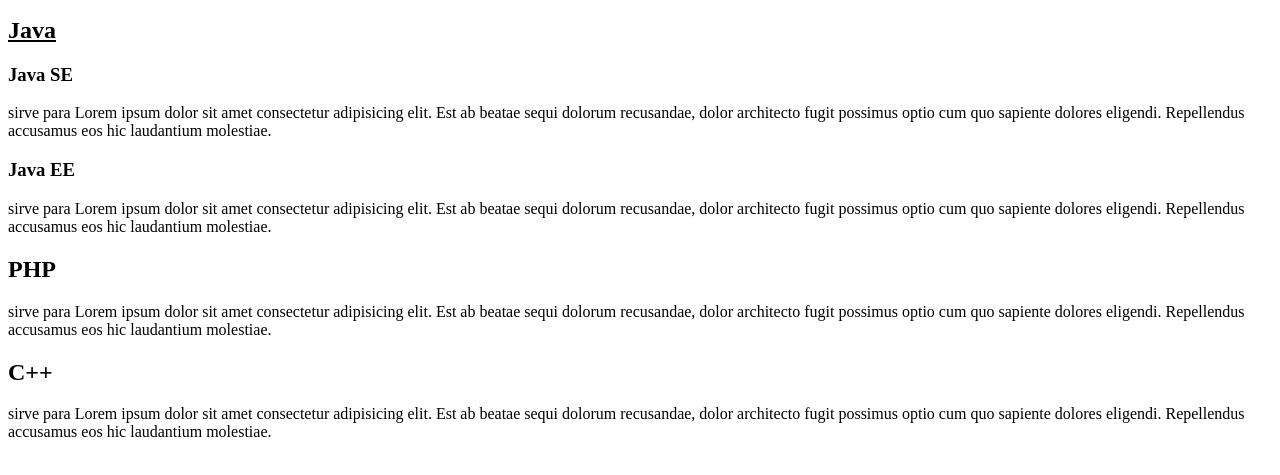
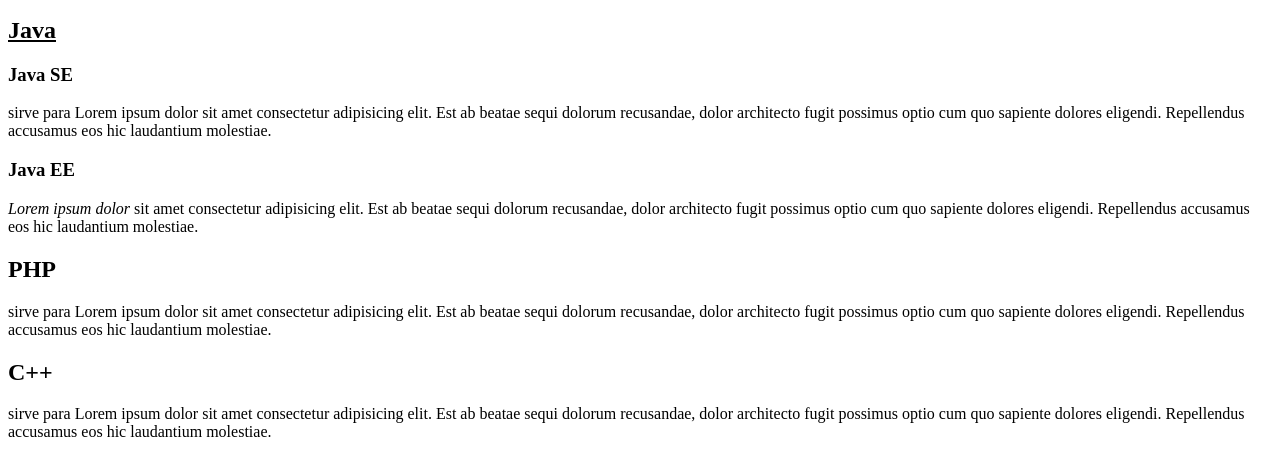
Before and after one commit to ingcarlospabon/frontendTC, a plain HTML site: page index.html in a window 1280 px wide. Shown: the part 101-576 px from the top of the page. Drawn offline with Linux system fonts and the light colour scheme.

Commit message:
continuan los cambios

```diff
--- a/index.html
+++ b/index.html
@@ -10,8 +10,15 @@
     <p>A continuacion le vamos a mostrar algunos <b>lenguajes de programación para Backend</b></p>
     <h2><u>Java</u></h2>
     <h3>Java SE</h3> <p>sirve para Lorem ipsum dolor sit amet consectetur adipisicing elit. Est ab beatae sequi dolorum recusandae, dolor architecto fugit possimus optio cum quo sapiente dolores eligendi. Repellendus accusamus eos hic laudantium molestiae.</p>
-    <h3>Java EE</h3> <p>sirve para Lorem ipsum dolor sit amet consectetur adipisicing elit. Est ab beatae sequi dolorum recusandae, dolor architecto fugit possimus optio cum quo sapiente dolores eligendi. Repellendus accusamus eos hic laudantium molestiae.</p>
+    <h3>Java EE</h3> <p><i>Lorem ipsum dolor </i> sit amet consectetur adipisicing elit. Est ab beatae sequi dolorum recusandae, dolor architecto fugit possimus optio cum quo sapiente dolores eligendi. Repellendus accusamus eos hic laudantium molestiae.</p>
     <h2>PHP</h2> <p>sirve para Lorem ipsum dolor sit amet consectetur adipisicing elit. Est ab beatae sequi dolorum recusandae, dolor architecto fugit possimus optio cum quo sapiente dolores eligendi. Repellendus accusamus eos hic laudantium molestiae.</p>
     <h2>C++</h2> <p>sirve para Lorem ipsum dolor sit amet consectetur adipisicing elit. Est ab beatae sequi dolorum recusandae, dolor architecto fugit possimus optio cum quo sapiente dolores eligendi. Repellendus accusamus eos hic laudantium molestiae.</p>
 </body>
 </html>
+
+<!--
+h1 - h6 titulos
+p parrafos
+i italica
+b bold - negrita
+-->
```
